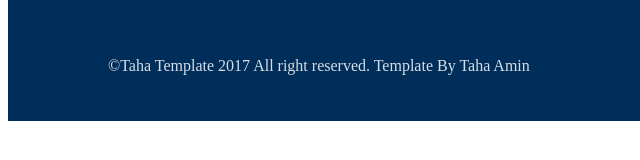
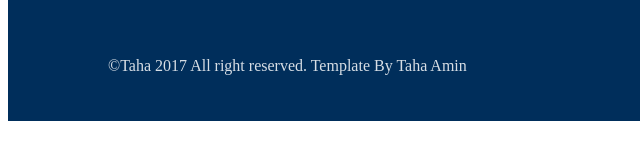
Before and after one commit to tahaamin2013/Footer-one, a plain HTML site: page index.html in a window 1280 px wide. Shown: the part 316-476 px from the top of the page, 0-640 px from the left. Drawn offline with Linux system fonts and the light colour scheme.

Commit message:
Update index.html

```diff
--- a/index.html
+++ b/index.html
@@ -179,7 +179,7 @@
       </div>
       <div class="end-line">
         <p class="copy">
-          &copy;Taha Template 2017 All right reserved. Template By Taha Amin
+          &copy;Taha 2017 All right reserved. Template By Taha Amin
         </p>
         <div class="iconss">
           <i class="fa fa-facebook icon"></i>
```
